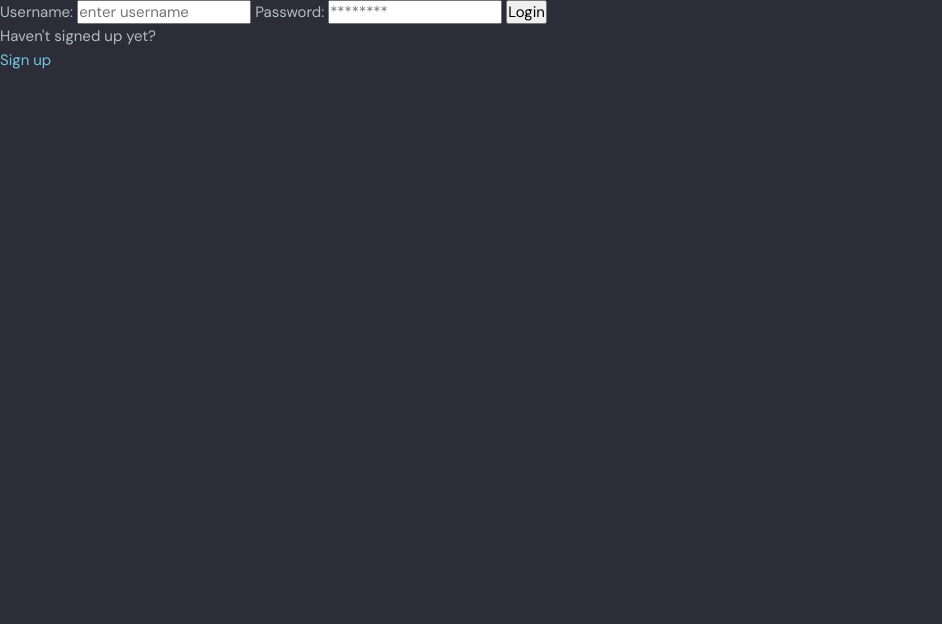
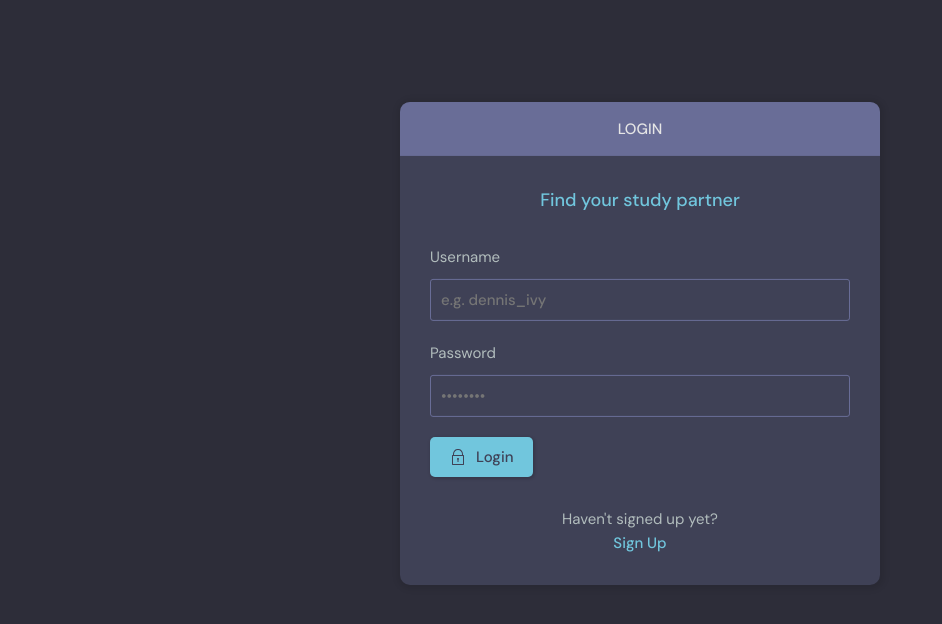
Before and after one commit to Volodymyr262/studybud, a Django app: page /login/ in a window 1280 px wide. Shown: the part 76-700 px from the top of the page, without its empty margins (0-942 px from the left). Run offline with Django 3.2, Linux system fonts and the light colour scheme.

Commit message:
login, registration designed 5:34:28

```diff
--- a/studybud/base/templates/base/login_register.html
+++ b/studybud/base/templates/base/login_register.html
@@ -1,6 +1,127 @@
 {% extends 'main.html' %}
 
 {% block content %}
+    <main class="auth layout">
+
+        {% if page == 'login' %}
+      <div class="container">
+        <div class="layout__box">
+          <div class="layout__boxHeader">
+            <div class="layout__boxTitle">
+              <h3>Login</h3>
+            </div>
+          </div>
+          <div class="layout__body">
+            <h2 class="auth__tagline">Find your study partner</h2>
+
+            <form class="form" action="" method="POST">
+                {% csrf_token %}
+              <div class="form__group form__group">
+                <label for="room_name">Username</label>
+                <input id="username" name="username" type="text" placeholder="e.g. dennis_ivy" />
+              </div>
+              <div class="form__group">
+                <label for="password">Password</label>
+                <input
+                  id="password"
+                  name="password"
+                  type="password"
+                  placeholder="&bull;&bull;&bull;&bull;&bull;&bull;&bull;&bull;"
+                />
+              </div>
+
+              <button class="btn btn--main" type="submit">
+                <svg
+                  version="1.1"
+                  xmlns="http://www.w3.org/2000/svg"
+                  width="32"
+                  height="32"
+                  viewBox="0 0 32 32"
+                >
+                  <title>lock</title>
+                  <path
+                    d="M27 12h-1v-2c0-5.514-4.486-10-10-10s-10 4.486-10 10v2h-1c-0.553 0-1 0.447-1 1v18c0 0.553 0.447 1 1 1h22c0.553 0 1-0.447 1-1v-18c0-0.553-0.447-1-1-1zM8 10c0-4.411 3.589-8 8-8s8 3.589 8 8v2h-16v-2zM26 30h-20v-16h20v16z"
+                  ></path>
+                  <path
+                    d="M15 21.694v4.306h2v-4.306c0.587-0.348 1-0.961 1-1.694 0-1.105-0.895-2-2-2s-2 0.895-2 2c0 0.732 0.413 1.345 1 1.694z"
+                  ></path>
+                </svg>
+
+                Login
+              </button>
+            </form>
+
+            <div class="auth__action">
+              <p>Haven't signed up yet?</p>
+              <a href="{% url 'register'%}" class="btn btn--link">Sign Up</a>
+            </div>
+          </div>
+        </div>
+      </div>
+        {% else %}
+        <div class="container">
+        <div class="layout__box">
+          <div class="layout__boxHeader">
+            <div class="layout__boxTitle">
+              <h3>Register</h3>
+            </div>
+          </div>
+          <div class="layout__body">
+            <h2 class="auth__tagline">Find your study partner</h2>
+            {% for field in form %}
+            <form class="form" action="" method="POST">
+                {% csrf_token %}
+              <div class="form__group form__group">
+                <label for="room_name">{{field.label}}</label>
+                {{field}}
+              </div>
+                {% endfor %}
+
+              <button class="btn btn--main" type="submit">
+                <svg
+                  version="1.1"
+                  xmlns="http://www.w3.org/2000/svg"
+                  width="32"
+                  height="32"
+                  viewBox="0 0 32 32"
+                >
+                  <title>lock</title>
+                  <path
+                    d="M27 12h-1v-2c0-5.514-4.486-10-10-10s-10 4.486-10 10v2h-1c-0.553 0-1 0.447-1 1v18c0 0.553 0.447 1 1 1h22c0.553 0 1-0.447 1-1v-18c0-0.553-0.447-1-1-1zM8 10c0-4.411 3.589-8 8-8s8 3.589 8 8v2h-16v-2zM26 30h-20v-16h20v16z"
+                  ></path>
+                  <path
+                    d="M15 21.694v4.306h2v-4.306c0.587-0.348 1-0.961 1-1.694 0-1.105-0.895-2-2-2s-2 0.895-2 2c0 0.732 0.413 1.345 1 1.694z"
+                  ></path>
+                </svg>
+
+                Register
+              </button>
+            </form>
+
+            <div class="auth__action">
+              <p>Already signed up?</p>
+              <a href="{%url 'login'%}" class="btn btn--link">Login</a>
+            </div>
+          </div>
+        </div>
+      </div>
+        {% endif %}
+    </main>
+{% endblock %}
+
+
+
+
+
+
+
+
+
+
+
+
+
+
 {% if page == 'login' %}
 <div>
 
@@ -33,4 +154,3 @@
 
 </div>
 {% endif %}
-{% endblock %}
```
